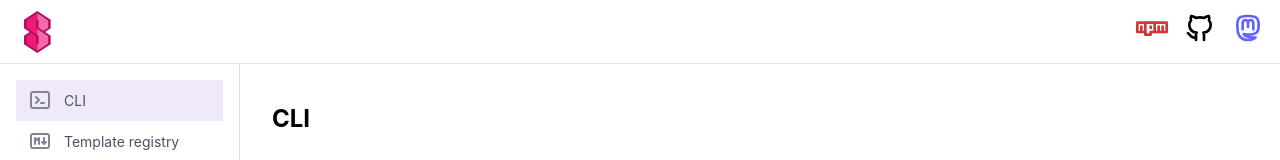
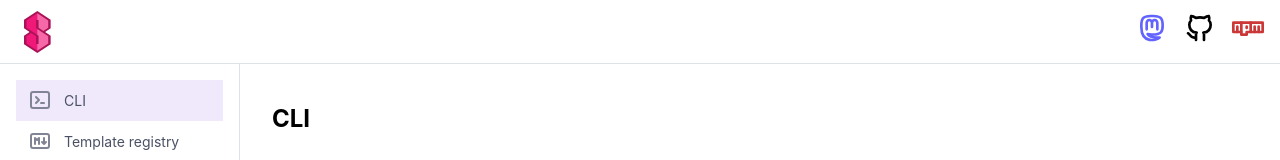
Before and after one commit to querc-net/scffld-registry, a Next.js app in the folder site/: page /cli in a window 1280 px wide. Shown: the top 160 px of the page. Built offline with nearby package versions, Linux system fonts and the light colour scheme; a small style sheet from the web is missing.

Commit message:
feat: reorder social icons

```diff
--- a/site/app/components/Shell/Shell.tsx
+++ b/site/app/components/Shell/Shell.tsx
@@ -42,18 +42,18 @@ export const Shell: React.FC<ShellProps> = (props) => {
             <Logo />
           </Link>
           <div className="social">
-            <Link href="https://www.npmjs.com/org/scffld" className="npm">
-              <IconBrandNpm size={32} aria-label="NPM" />
-            </Link>
-            <Link href="https://github.com/scffld-dev" className="github">
-              <IconBrandGithub size={32} aria-label="GitHub" />
-            </Link>
             <Link
               rel="me"
               href="https://mastodon.social/@scffld"
               className="mastodon"
             >
               <IconBrandMastodon size={32} aria-label="Mastodon" />
+            </Link>
+            <Link href="https://github.com/scffld-dev" className="github">
+              <IconBrandGithub size={32} aria-label="GitHub" />
+            </Link>
+            <Link href="https://www.npmjs.com/org/scffld" className="npm">
+              <IconBrandNpm size={32} aria-label="NPM" />
             </Link>
           </div>
         </Group>
```
